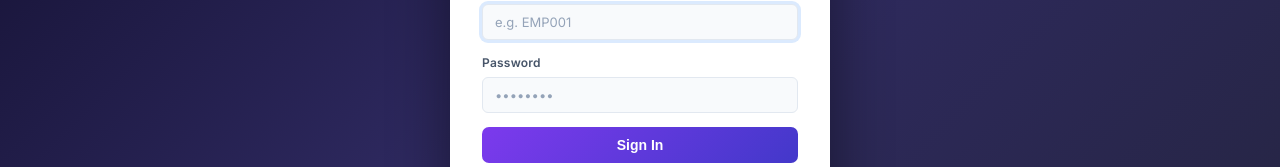
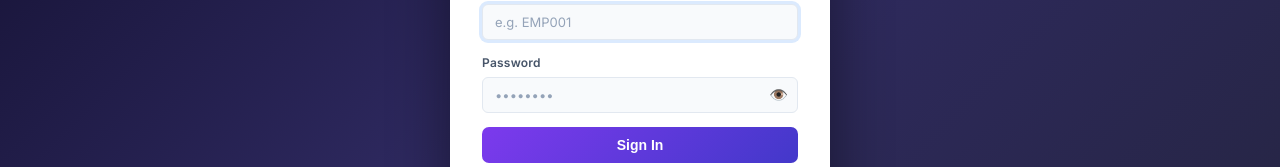
Before and after one commit to raza8118-ctrl/helix-hub-react, a React (Vite) app: page / in a window 1280 px wide. Shown: the part 381-548 px from the top of the page. Built offline with nearby package versions, Linux system fonts and the light colour scheme; no server answers; the database is empty.

Commit message:
Add show/hide password toggle on login screen

```diff
--- a/src/components/Login.jsx
+++ b/src/components/Login.jsx
@@ -84,6 +84,7 @@ export default function Login({ onLogin }) {
   const [forgotMsg, setForgotMsg] = useState('');
   const [forgotOk, setForgotOk]   = useState(false);
   const [loading, setLoading]     = useState(false);
+  const [showPw, setShowPw]       = useState(false);
 
   useEffect(() => { ensureAdmin(); }, []);
 
@@ -159,16 +160,28 @@ export default function Login({ onLogin }) {
             </div>
             <div style={FIELD}>
               <label style={LBL} htmlFor="login-pw">Password</label>
+              <div style={{ position: 'relative' }}>
                 <input
                   id="login-pw"
-                style={INP}
-                type="password"
+                  style={{ ...INP, paddingRight: 36 }}
+                  type={showPw ? 'text' : 'password'}
                   value={password}
                   onChange={e => setPassword(e.target.value)}
                   placeholder="••••••••"
                   required
                   autoComplete="current-password"
                 />
+                <span
+                  onClick={() => setShowPw(v => !v)}
+                  title={showPw ? 'Hide password' : 'Show password'}
+                  style={{
+                    position: 'absolute', right: 10, top: '50%', transform: 'translateY(-50%)',
+                    cursor: 'pointer', fontSize: 15, color: '#64748b', userSelect: 'none',
+                  }}
+                >
+                  {showPw ? '🙈' : '👁️'}
+                </span>
+              </div>
             </div>
 
             {error && (
```
Lines whose indentation alone changed are shown as unchanged.
